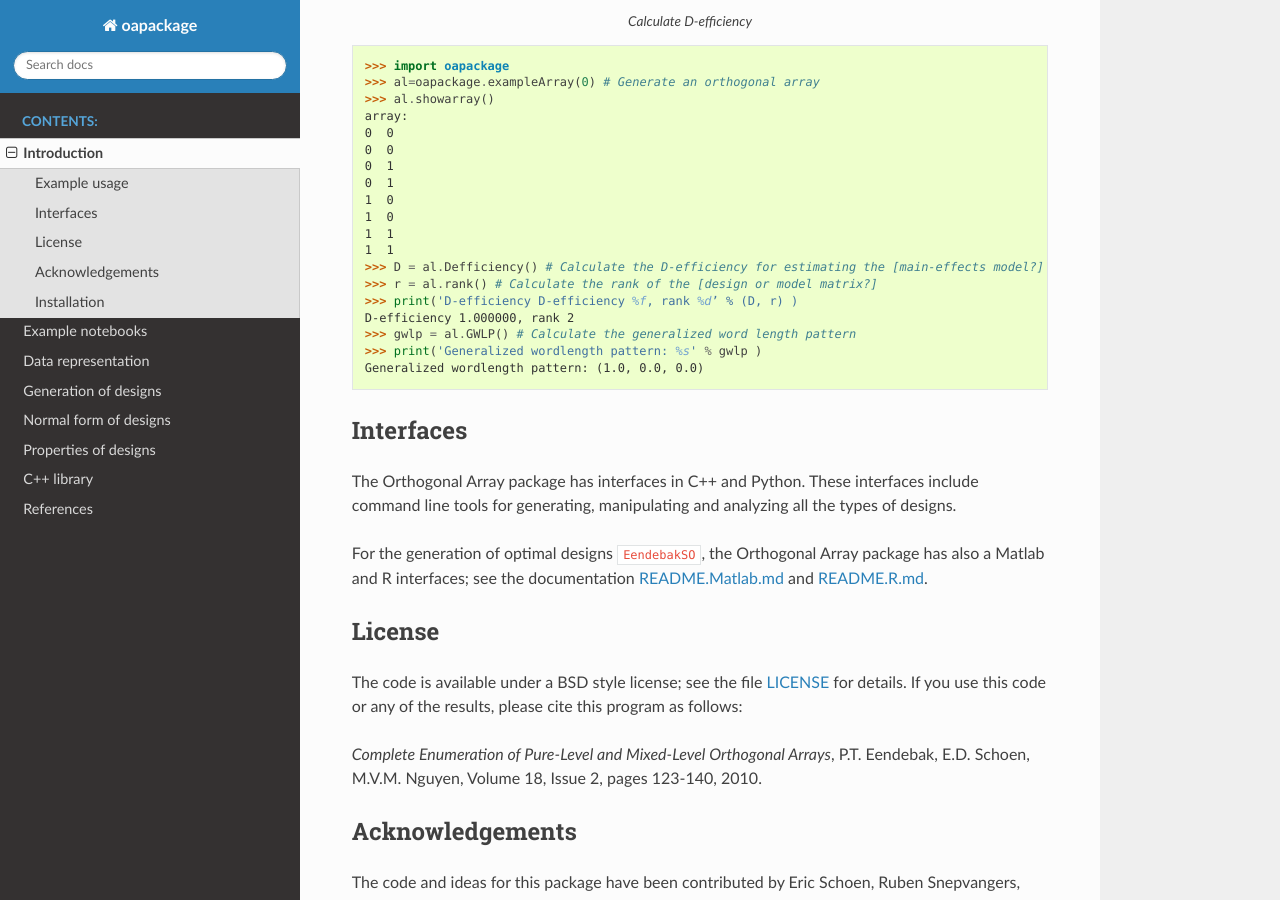
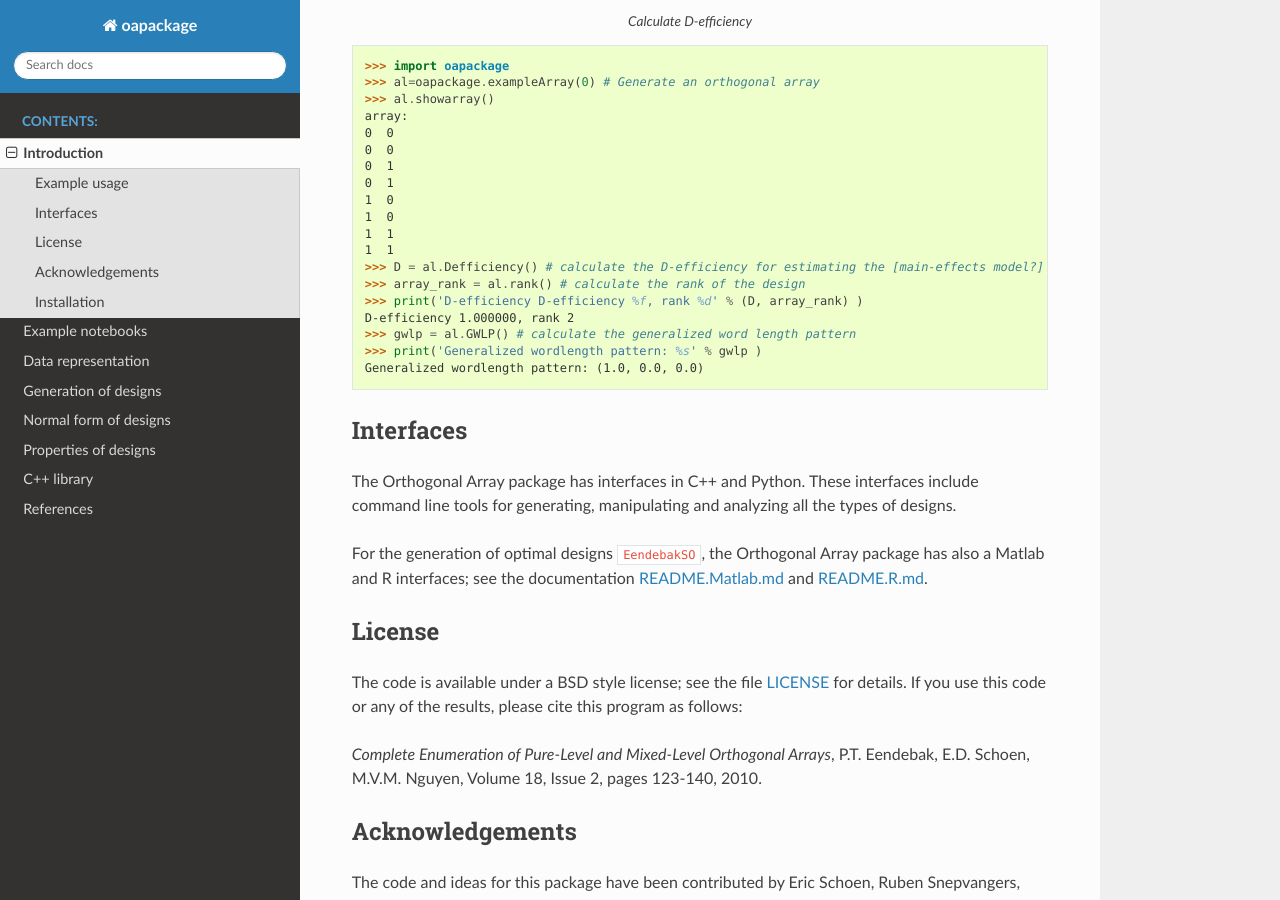
Before and after one commit to eendebakpt/oapackage, a Sphinx documentation site: the page built from docs/oapackage-intro.rst, in a window 1280 px wide and 900 px high, scrolled down 483 px. Built offline with Sphinx 7.4.7 and the Read the Docs theme 2.0.0, drawn with Linux system fonts in a browser that asks for light colours; cross-references to code outside the pages are shown as plain code.

Commit message:
clarify rank in example

```diff
--- a/docs/oapackage-intro.rst
+++ b/docs/oapackage-intro.rst
@@ -32,11 +32,11 @@ calculate some of their statistical properties. The following example shows how
    1  0
    1  1
    1  1
-   >>> D = al.Defficiency() # Calculate the D-efficiency for estimating the [main-effects model?]
-   >>> r = al.rank() # Calculate the rank of the [design or model matrix?]
-   >>> print('D-efficiency D-efficiency %f, rank %d’ % (D, r) )
+   >>> D = al.Defficiency() # calculate the D-efficiency for estimating the [main-effects model?]
+   >>> array_rank = al.rank() # calculate the rank of the design
+   >>> print('D-efficiency D-efficiency %f, rank %d' % (D, array_rank) )
    D-efficiency 1.000000, rank 2
-   >>> gwlp = al.GWLP() # Calculate the generalized word length pattern
+   >>> gwlp = al.GWLP() # calculate the generalized word length pattern
    >>> print('Generalized wordlength pattern: %s' % gwlp )
    Generalized wordlength pattern: (1.0, 0.0, 0.0)
 
```
